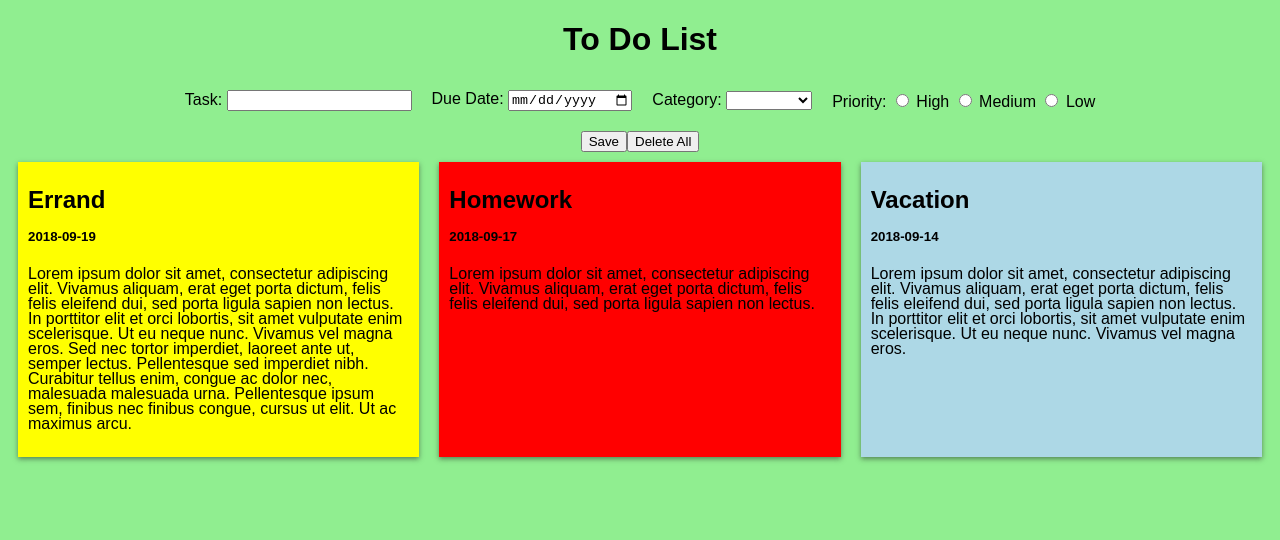
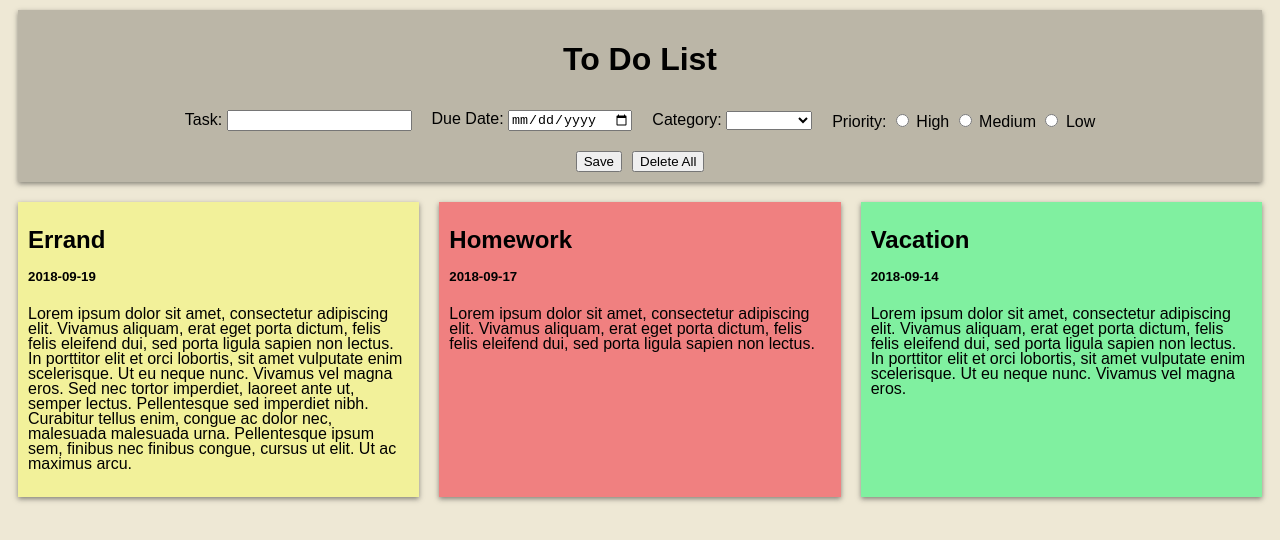
Before and after one commit to nimbus117/cc_w6_weekend_hw, a plain HTML site: page index.html in a window 1280 px wide. Drawn offline with Linux system fonts and the light colour scheme.

Commit message:
added div wrapper to top section and some more styling

```diff
--- a/css/main.css
+++ b/css/main.css
@@ -4,11 +4,18 @@
 
 body {
   font-family: sans-serif;
-  background-color: lightgreen;
+  background-color: #EEE8D5;
 }
 
 h1 {
   text-align: center;
+}
+
+#top-wrapper {
+  box-shadow: var(--shadow);
+  background-color: #BBB6A7;
+  padding: 10px;
+  margin: 10px;
 }
 
 #form-wrapper {
@@ -19,6 +26,10 @@ h1 {
 
 .form-item {
   margin: 10px;
+}
+
+button {
+  margin-left: 10px;
 }
 
 #buttons {
@@ -38,7 +49,7 @@ h1 {
 .flex-item {
   padding: 10px;
   width: auto;
-  min-width: 200px;
+  max-width: 34%;
   min-height: 150px;
   margin: 10px;
   line-height: 15px;
@@ -48,13 +59,13 @@ h1 {
 }
 
 .high {
-  background-color: red;
+  background-color: #F08080;
 }
 
 .medium {
-  background-color: yellow;
+  background-color: #F2F19A;
 }
 
 .low {
-  background-color: lightblue;
+  background-color: #80F0A0;
 }
--- a/index.html
+++ b/index.html
@@ -7,6 +7,7 @@
   <script src="js/app.js"></script>
 </head>
 <body>
+  <div id="top-wrapper">
     <h1>To Do List</h1>
     <form id="new-item-form">
       <div id="form-wrapper">
@@ -40,6 +41,7 @@
         <button id="deleteButton" type="button">Delete All</button>
       </div>
     </form>
+  </div>
   <ul id="task-list" class="flex-container">
     <li class="flex-item medium">
       <h2>Errand</h2>
```
Lines whose indentation alone changed are shown as unchanged.
